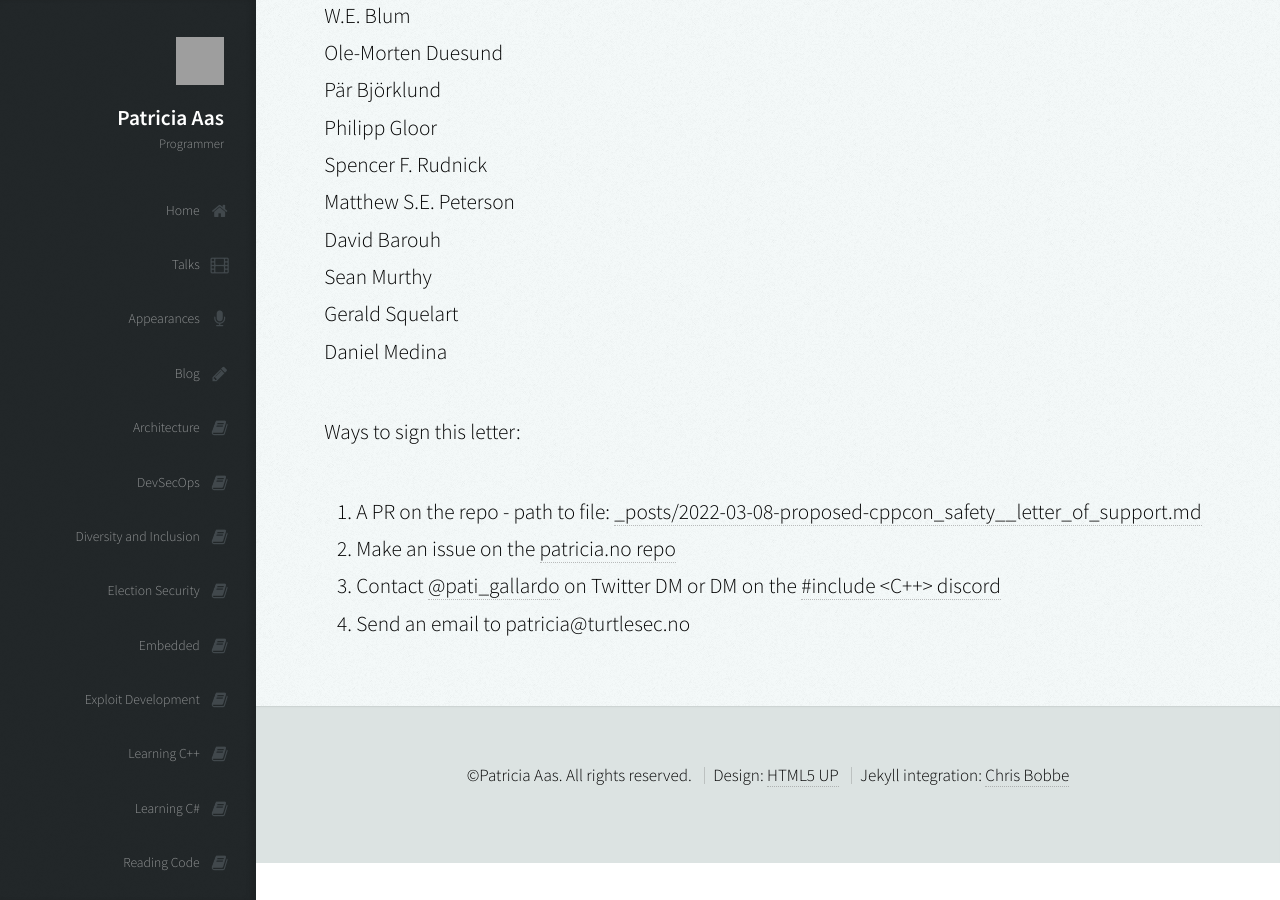
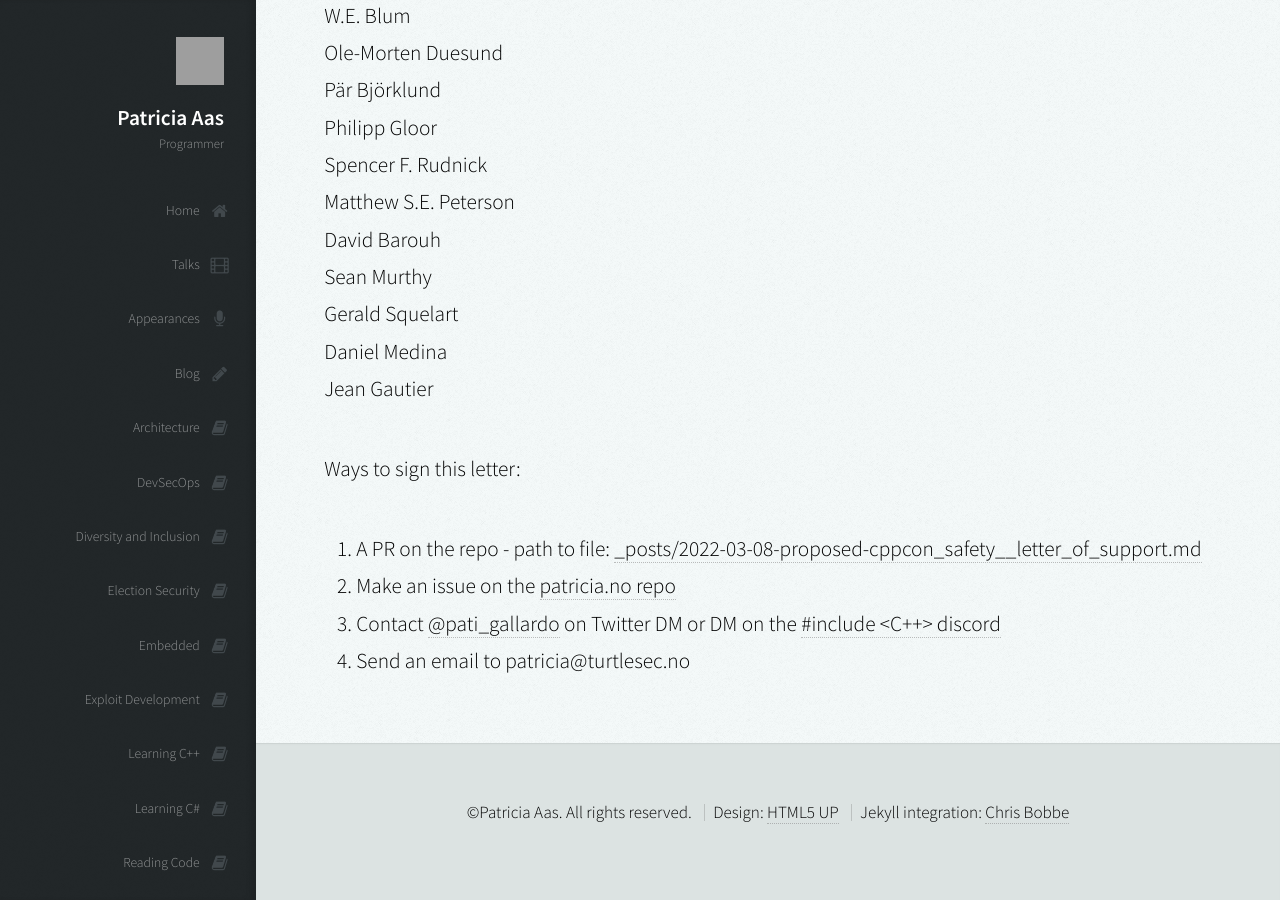
Before and after one commit to patricia-gallardo/patricia-gallardo.github.io, a Jekyll site: the page built from _posts/2022-03-08-proposed-cppcon_safety__letter_of_support.md, in a window 1280 px wide and 900 px high, scrolled down 9666 px. Built offline with Jekyll 4.4.1, drawn with Linux system fonts in a browser that asks for light colours; nearby versions of some CDN libraries; grey boxes are pictures that could not be loaded.

Commit message:
Adding my name :-)

```diff
--- a/_posts/2022-03-08-proposed-cppcon_safety__letter_of_support.md
+++ b/_posts/2022-03-08-proposed-cppcon_safety__letter_of_support.md
@@ -267,6 +267,7 @@ David Barouh <br>
 Sean Murthy <br>
 Gerald Squelart <br>
 Daniel Medina <br>
+Jean Gautier <br>
 
 
 Ways to sign this letter:
```
